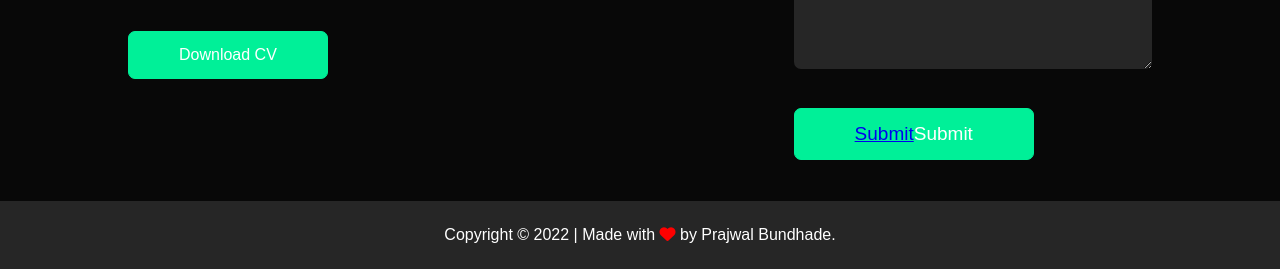
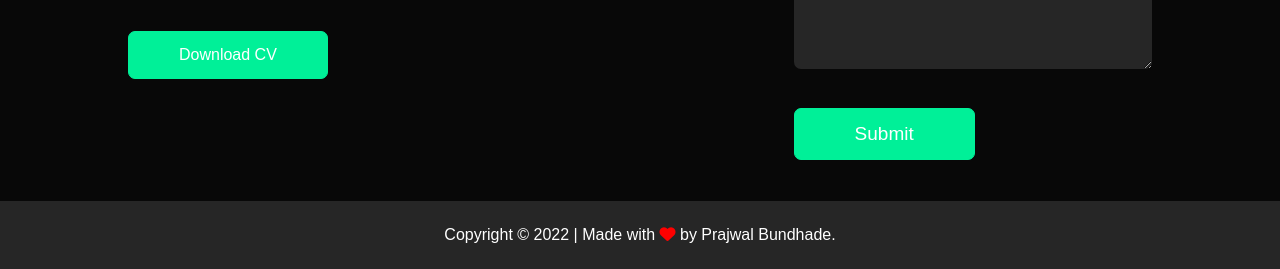
Before and after one commit to prajwalbundhade/My-Portfolio, a plain HTML site: page index.html in a window 1280 px wide. Shown: the part 3022-3291 px from the top of the page. Drawn offline with Linux system fonts and the light colour scheme.

Commit message:
Update index.html

```diff
--- a/index.html
+++ b/index.html
@@ -163,7 +163,7 @@
                         <input type="text" name="Name" placeholder="Your name" id="" required>
                         <input type="email" name="email" placeholder="Your email" id="" required>
                         <textarea  name="Message" rows="6" placeholder="Your Message" id="" required></textarea>
-                        <button type="submit" class="btn btn-2"><a href="mailto:prajwalb231@gmail.com">Submit</a>Submit</button>
+                        <button type="submit" class="btn btn-2">Submit</button>
                     </form>
                     <span id="msg"></span>
                 </div>
```
